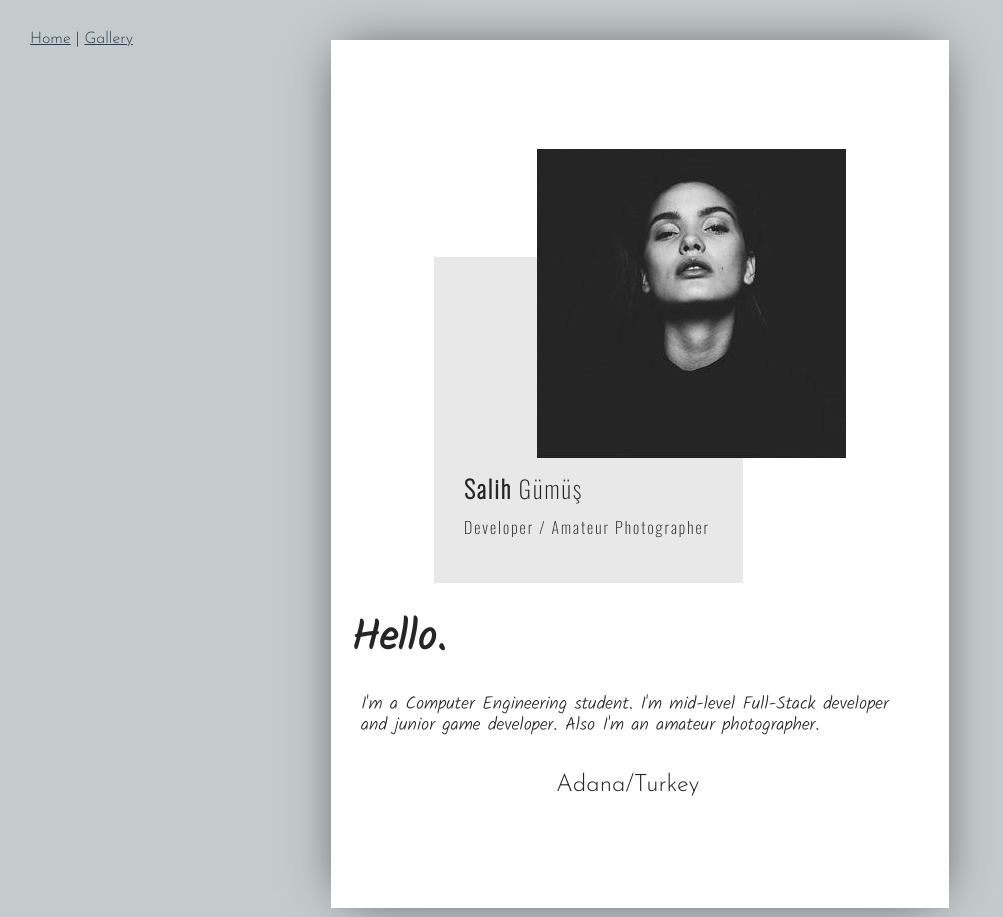
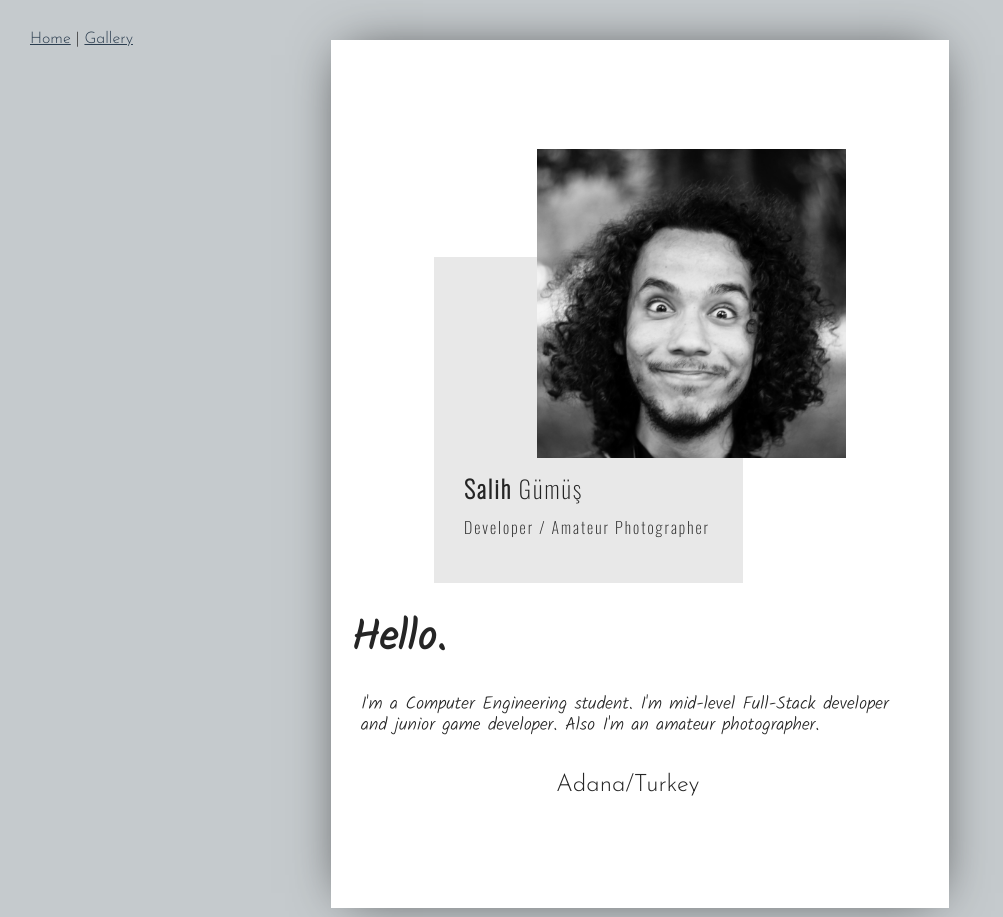
Before and after one commit to salih-g/website, a Vue app: page / in a window 1280 px wide. Shown: the whole page, without its empty margins (0-1003 px from the left). Built offline with nearby package versions, Linux system fonts and the light colour scheme; some icons are missing.

Commit message:
Picture added

```diff
--- a/src/components/HomePage.vue
+++ b/src/components/HomePage.vue
@@ -3,7 +3,7 @@
     <div class="grid-container">
       <div class="home">
         <div class="page">
-          <div class="picture"><img src="../assets/images/header.jpg" alt="" /></div>
+          <div class="picture"><img src="../assets/images/me.jpg" class="headerImg" /></div>
           <div class="title">
             <div class="text">
               <p><b>Salih </b>Gümüş</p>
@@ -103,6 +103,10 @@ export default {
   grid-area: 2 / 3 / 5 / 6;
   z-index: 1;
 }
+.headerImg {
+  width: 309px;
+  height: 309px;
+}
 
 .title {
   max-width: 100%;
--- a/src/components/MobileHomePage.vue
+++ b/src/components/MobileHomePage.vue
@@ -4,7 +4,9 @@
       <div class="home-mobile">
         <div class="page-mobile">
           <div class="picture-mobile">
-            <div class="header-picture"><img src="../assets/images/header.jpg" alt="" /></div>
+            <div class="header-picture">
+              <img src="../assets/images/me.jpg" class="headerImg-mobile" />
+            </div>
           </div>
           <div class="title-mobile">
             <div class="text-mobile">
@@ -89,6 +91,10 @@ export default {};
   grid-area: 2 / 2 / 3 / 3;
   z-index: 1;
 }
+.headerImg-mobile {
+  width: 309px;
+  height: 309px;
+}
 
 .title-mobile {
   grid-area: 2 / 2 / 4 / 3;
```
Also changed, not shown: src/assets/images/header.jpg (deleted), src/assets/images/me.jpg (added).
